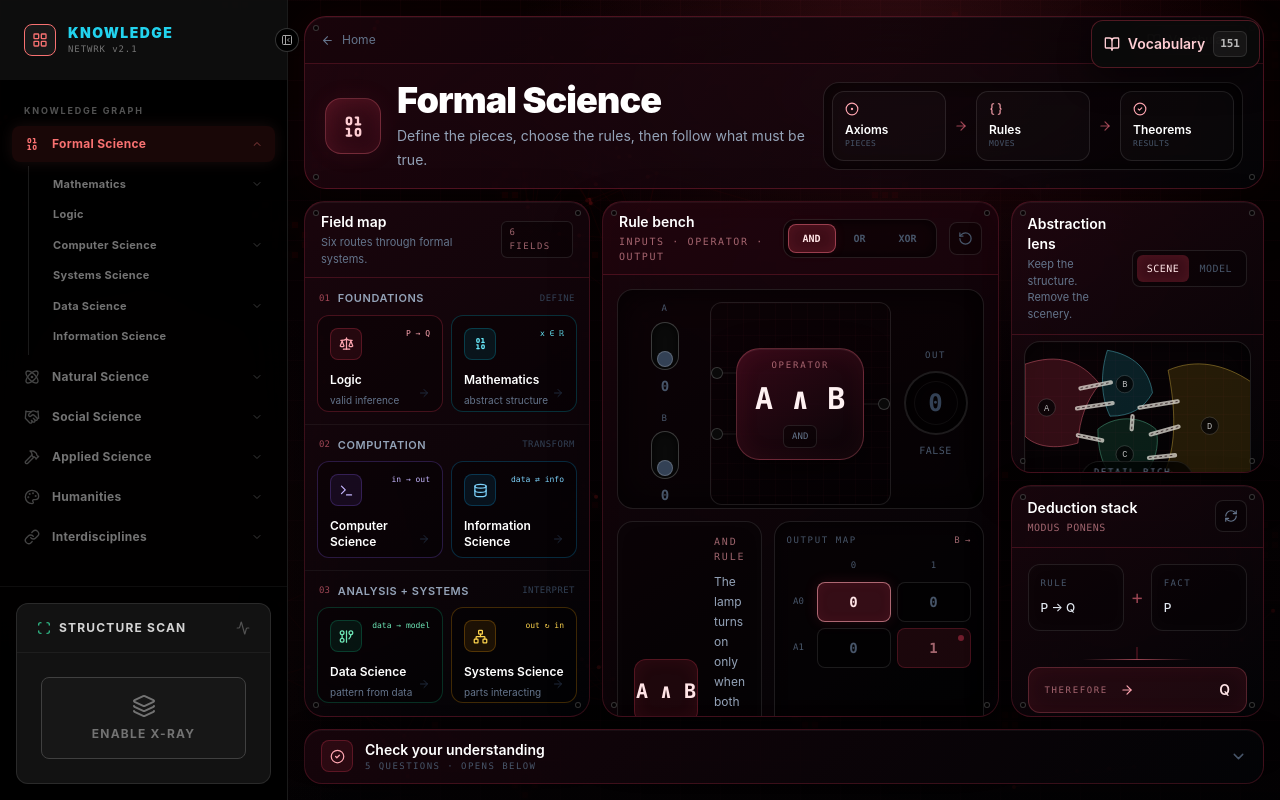
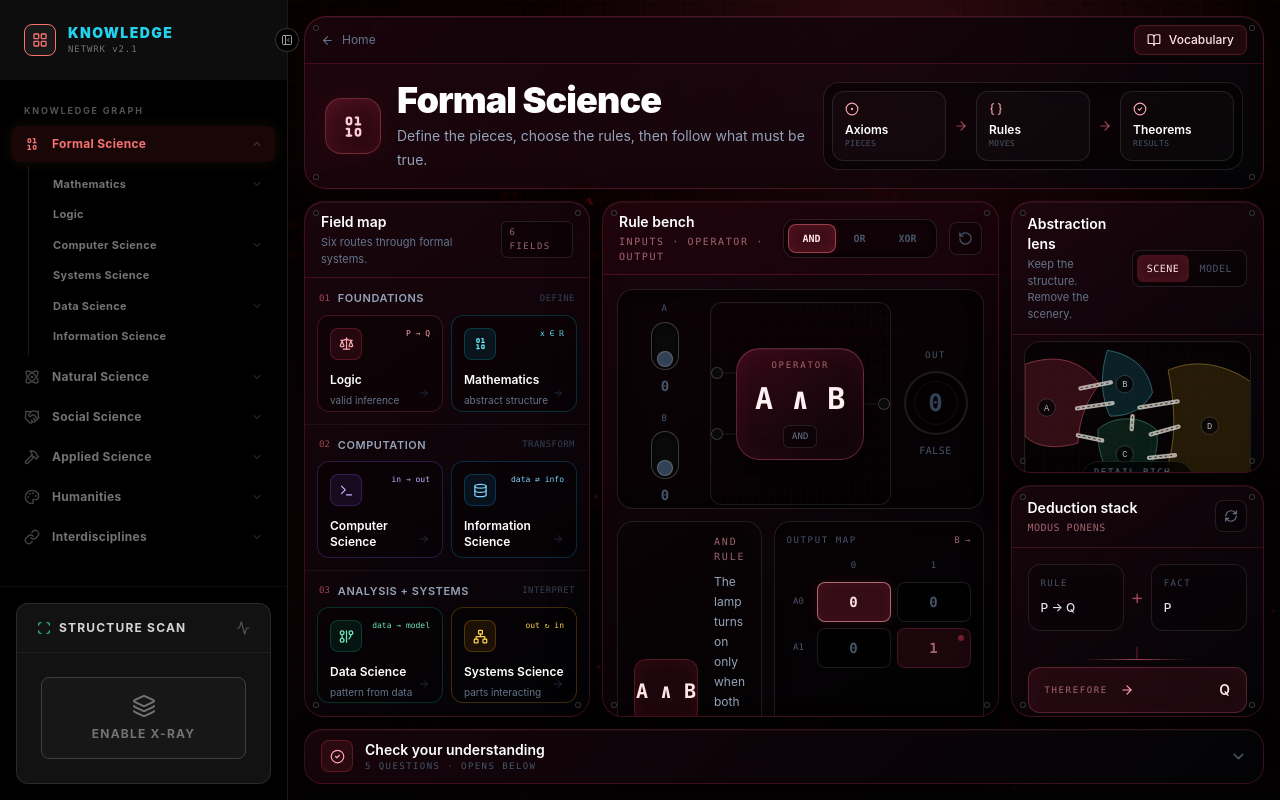
Before and after one commit to nickf723/ed-dev, a Next.js app: page /formal-science in a window 1280 px wide. Built offline with nearby package versions, Linux system fonts and the light colour scheme.

Commit message:
integrate formal science vocabulary trigger

```diff
--- a/app/formal-science/layout.tsx
+++ b/app/formal-science/layout.tsx
@@ -9,7 +9,10 @@ export default function FormalScienceLayout({
   return (
     <>
       {children}
-      <VocabularyDrawer scopes={formalScienceVocabularyScopes} />
+      <VocabularyDrawer
+        scopes={formalScienceVocabularyScopes}
+        hiddenTriggerPaths={["/formal-science"]}
+      />
     </>
   );
 }
```
